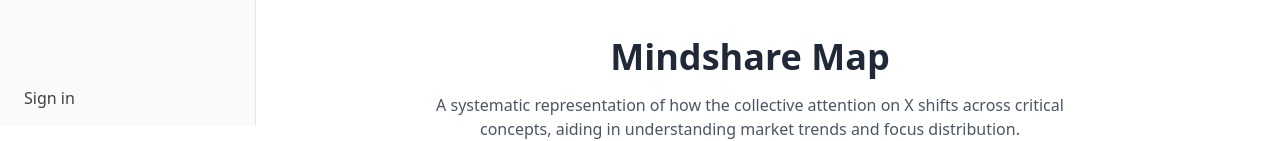
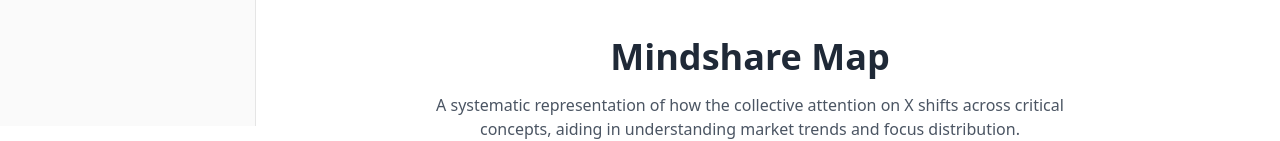
Before and after one commit to tomghaines/nova, a Next.js app: page /seek in a window 1280 px wide. Shown: the part 674-815 px from the top of the page. Built offline with nearby package versions, Linux system fonts and the light colour scheme; no server answers.

Commit message:
feat: user label disappears when signed out

```diff
--- a/components/dashboard/sidebar.tsx
+++ b/components/dashboard/sidebar.tsx
@@ -108,7 +108,7 @@ export function AppSidebar() {
           </SidebarGroupContent>
         </SidebarGroup>
       </SidebarContent>
-      {user ? (
+      {user && (
         <SidebarFooter>
           <DropdownMenu>
             <DropdownMenuTrigger asChild>
@@ -144,12 +144,6 @@ export function AppSidebar() {
             </DropdownMenuContent>
           </DropdownMenu>
         </SidebarFooter>
-      ) : (
-        <SidebarFooter>
-          <Link href='/sign-in' className='flex items-center gap-2 px-4 py-2'>
-            <span>Sign in</span>
-          </Link>
-        </SidebarFooter>
       )}
     </Sidebar>
   );
```
